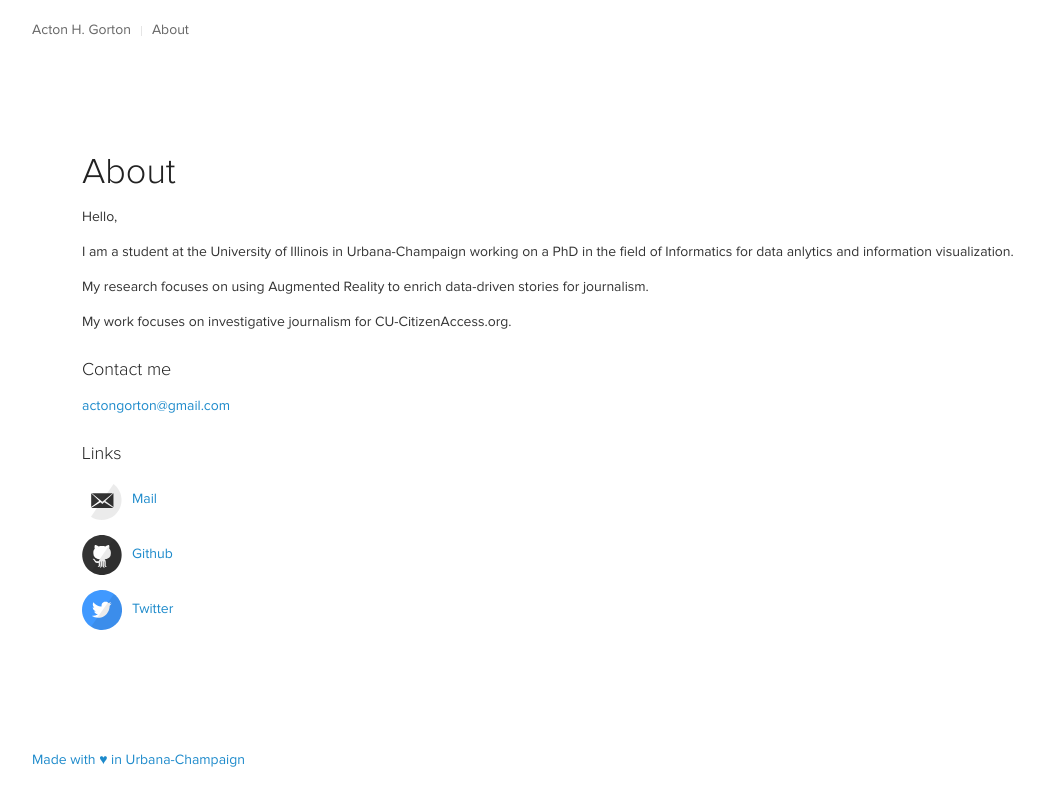
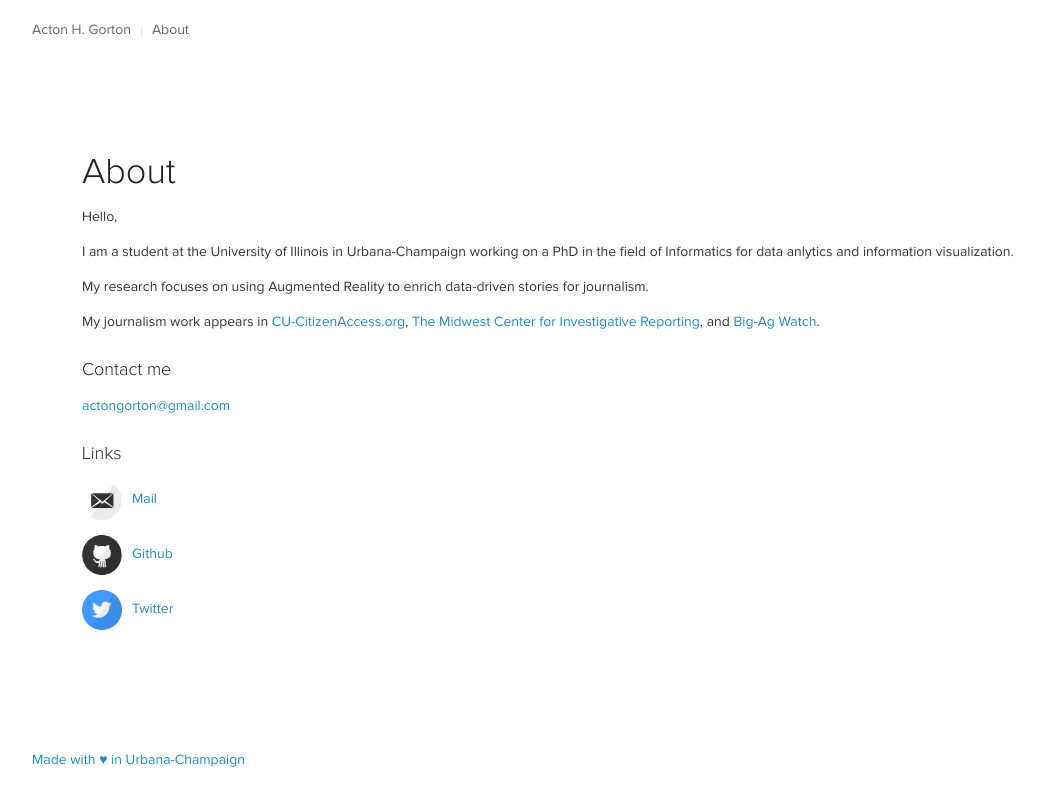
Before and after one commit to acer9997/acer9997.github.io, a Jekyll site: the page built from about.md, in a window 1280 px wide. Shown: the top 806 px of the page, without its empty margins (43-1087 px from the left). Built offline with Jekyll 4.4.1, drawn with Linux system fonts in a browser that asks for light colours.

Commit message:
update about page

```diff
--- a/about.md
+++ b/about.md
@@ -10,7 +10,7 @@ I am a student at the University of Illinois in Urbana-Champaign working on a Ph
 
 My research focuses on using Augmented Reality to enrich data-driven stories for journalism.
 
-My work focuses on investigative journalism for CU-CitizenAccess.org.
+My journalism work appears in [CU-CitizenAccess.org](http://cu-citizenaccess.org), [The Midwest Center for Investigative Reporting](http://investigatemidwest.org), and [Big-Ag Watch](http://bigagwatch.org).
 
 ### Contact me
 
```
